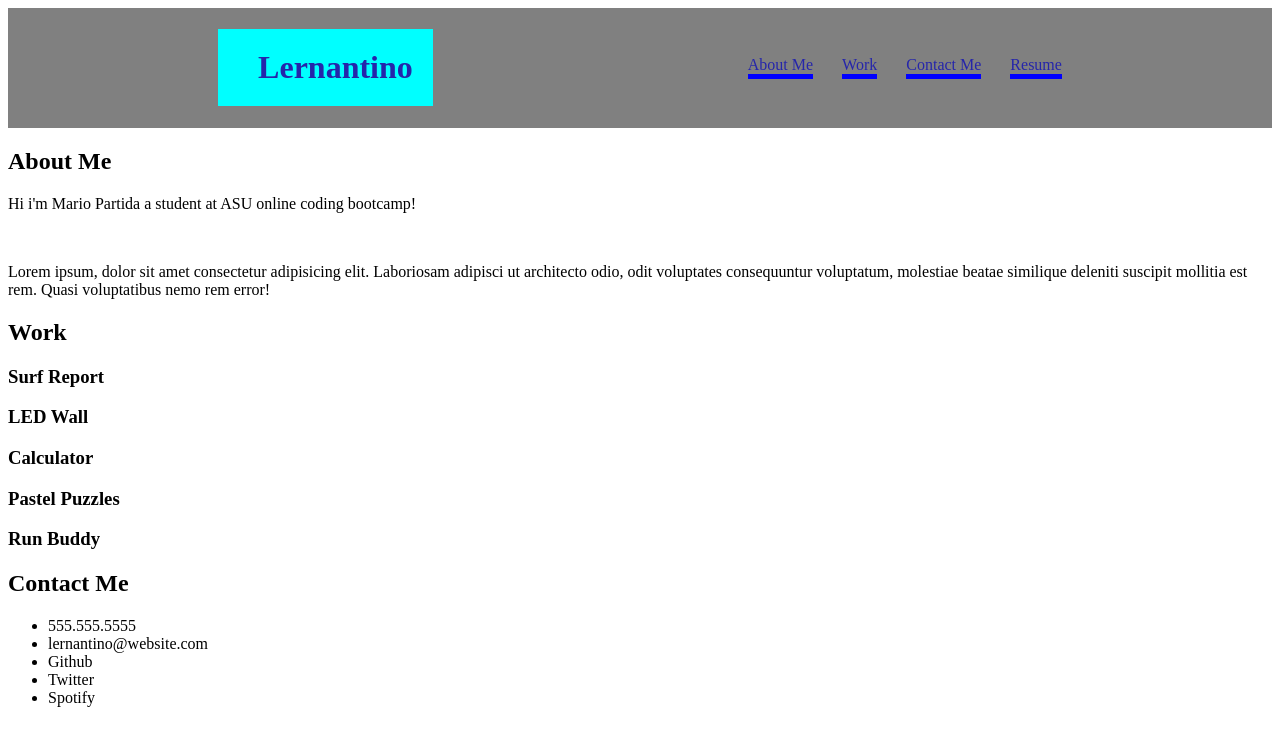
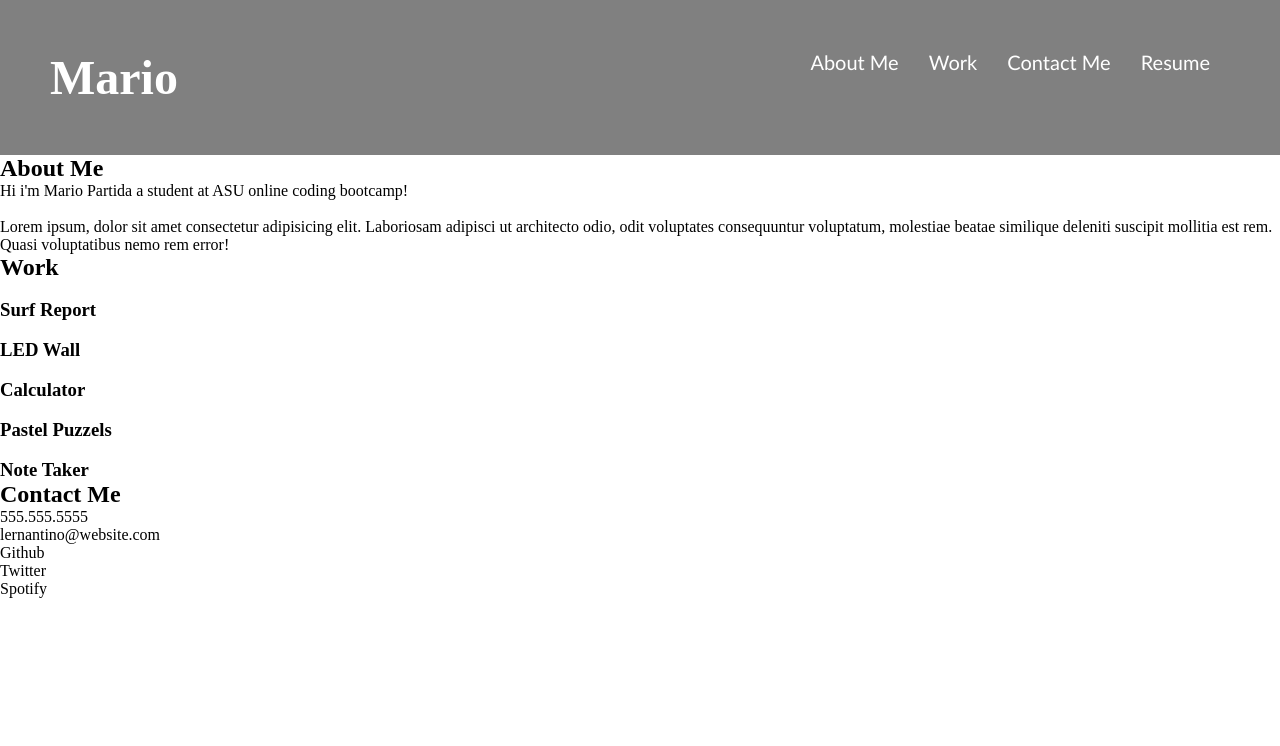
Before and after one commit to mariop578/portfolio-website, a plain HTML site: page index.html in a window 1280 px wide. Drawn offline with Linux system fonts and the light colour scheme.

Commit message:
Created Styles for Header

```diff
--- a/index.html
+++ b/index.html
@@ -1,14 +1,14 @@
 <!DOCTYPE html>
 <html lang="en">
   <head>
-    <meta charset="UTF-8">
-    <meta name="viewport" content="width=device-width, initial-scale=1.0">
+    <meta charset="UTF-8" />
+    <meta name="viewport" content="width=device-width, initial-scale=1.0" />
     <title>Document</title>
-    <link rel="stylesheet" href="styles.css">
+    <link rel="stylesheet" href="styles.css" />
   </head>
   <body>
     <header>
-        <h1 id="name">Lernantino</h1>
+      <h1 id="name">Mario</h1>
       <nav>
         <ul>
           <li>About Me</li>
@@ -22,20 +22,48 @@
     <article>
       <h2>About Me</h2>
       <summary>
-           <p> Hi i'm Mario Partida a student at ASU online coding bootcamp!</p>
-            <br>
+        <p>Hi i'm Mario Partida a student at ASU online coding bootcamp!</p>
+        <br />
         <p>
-                Lorem ipsum, dolor sit amet consectetur adipisicing elit. Laboriosam adipisci ut architecto odio, odit voluptates consequuntur voluptatum, molestiae beatae similique deleniti suscipit mollitia est rem. Quasi voluptatibus nemo rem error!
+          Lorem ipsum, dolor sit amet consectetur adipisicing elit. Laboriosam
+          adipisci ut architecto odio, odit voluptates consequuntur voluptatum,
+          molestiae beatae similique deleniti suscipit mollitia est rem. Quasi
+          voluptatibus nemo rem error!
         </p>
       </summary>
     </article>
     <aside><h1>Work</h1></aside>
     <section>
+      <div class="project">
+        <img src="" alt="" />
+        <div class="text">
           <h3>Surf Report</h3>
+        </div>
+      </div>
+      <div class="project">
+        <img src="" alt="" />
+        <div class="text">
           <h3>LED Wall</h3>
+        </div>
+      </div>
+      <div class="project">
+        <img src="" alt="" />
+        <div class="text">
           <h3>Calculator</h3>
-        <h3>Pastel Puzzles</h3>
-        <h3>Run Buddy</h3>
+        </div>
+      </div>
+      <div class="project">
+        <img src="" alt="" />
+        <div class="text">
+          <h3>Pastel Puzzels</h3>
+        </div>
+      </div>
+      <div class="project">
+        <img src="" alt="" />
+        <div class="text">
+          <h3>Note Taker</h3>
+        </div>
+      </div>
     </section>
     <footer>
       <h2>Contact Me</h2>
@@ -47,8 +75,5 @@
         <li>Spotify</li>
       </ul>
     </footer>
-
-
-
   </body>
 </html>
--- a/styles.css
+++ b/styles.css
@@ -1,24 +1,30 @@
-header{
-    background-color: grey;
-    color: rgb(37, 37, 170);
-    display: flex;
-    flex-direction: row;
-    justify-content: center;
-    align-items: center;
-    gap: 250px;
+* {
+  box-sizing: border-box;
+  padding: 0;
+  margin: 0;
 }
-header h1{
-    background-color: aqua;
-    padding: 20px;
-    padding-left: 40px;
+header {
+  background-color: grey;
+  color: rgb(37, 37, 170);
+  padding: 50px;
+}
+header h1 {
+  display: inline-block;
+  font-size: 48px;
+  color: white;
 }
 
-nav ul {
-    list-style-type: none;
+header nav {
+  padding-top: 0px;
+  margin-right: 20px;
+  float: right;
+  font-family: "Trebuchet MS", "Lucida Sans Unicode", "Lucida Grande",
+    "Lucida Sans", Arial, sans-serif;
+  font-size: 20px;
+  color: white;
+}
 
+header nav ul li {
+  display: inline-block;
+  margin-left: 25px;
 }
-nav ul li {
-    display: inline-block;
-    margin-left: 25px;
-    border-bottom: 5px solid blue;
-}
```
Lines whose indentation alone changed are shown as unchanged.
